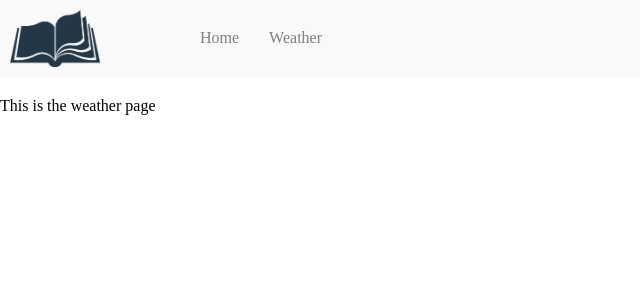
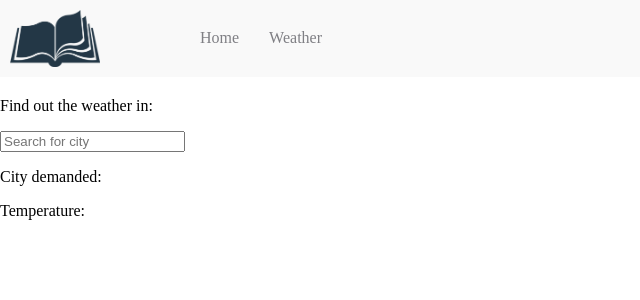
Before and after one commit to Michael-Santoso/Productivity, a React (Vite) app: page /weather in a window 1280 px wide. Shown: the top 300 px of the page, without its empty margins (0-640 px from the left). Built offline with nearby package versions, Linux system fonts and the light colour scheme.

Commit message:
Added early stage of weather API

```diff
--- a/src/App.tsx
+++ b/src/App.tsx
@@ -11,6 +11,7 @@ function App() {
         <Routes>
           <Route path="/" element={<HomeMain />} />
           <Route path="/weather" element={<WeatherMain />} />
+          <Route path="*" element={<h1>PAGE NOT FOUND</h1>} />
         </Routes>
       </Router>
     </div>
--- a/src/Weather/WeatherMain.tsx
+++ b/src/Weather/WeatherMain.tsx
@@ -1,5 +1,42 @@
+import axios from "axios";
+import { useEffect, useState } from "react";
+
 function WeatherMain() {
-  return <div>This is the weather page</div>;
+  const [city, setCity] = useState("");
+  const [temperature, setTemperature] = useState();
+  const [icon, setIcon] = useState();
+  //add wind kph, humidity %, pressure mb
+  // API key = 040e5b45f5df423a94025839232706
+
+  const cityInput = (event: React.ChangeEvent<HTMLInputElement>) => {
+    setCity(event.target.value);
+  };
+
+  const callWeatherAPI = () => {
+    axios
+      .get(
+        "http://api.weatherapi.com/v1/current.json?key=040e5b45f5df423a94025839232706&q=Singapore&aqi=no"
+      )
+      .then((resp) => {
+        setTemperature(resp.data.current.temp_c);
+        setIcon(resp.data.current.condition.icon);
+        console.log("API was called");
+      });
+  };
+
+  useEffect(() => {
+    city === "Singapore" && callWeatherAPI();
+  }, [city]);
+
+  return (
+    <div>
+      <p>Find out the weather in:</p>
+      <input value={city} onChange={cityInput} placeholder="Search for city" />
+      <p>City demanded: {city}</p>
+      <p>Temperature: {temperature}</p>
+      <img src={icon}></img>
+    </div>
+  );
 }
 
 export default WeatherMain;
```
